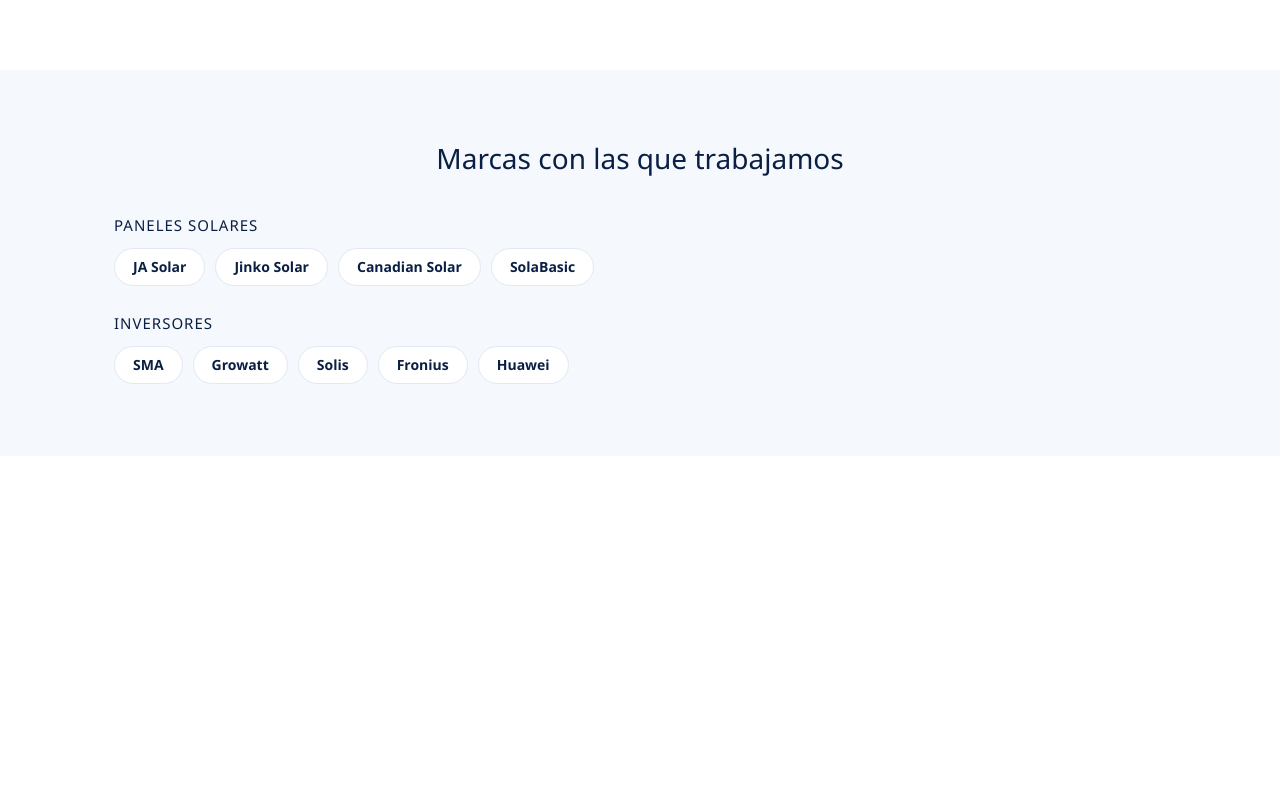
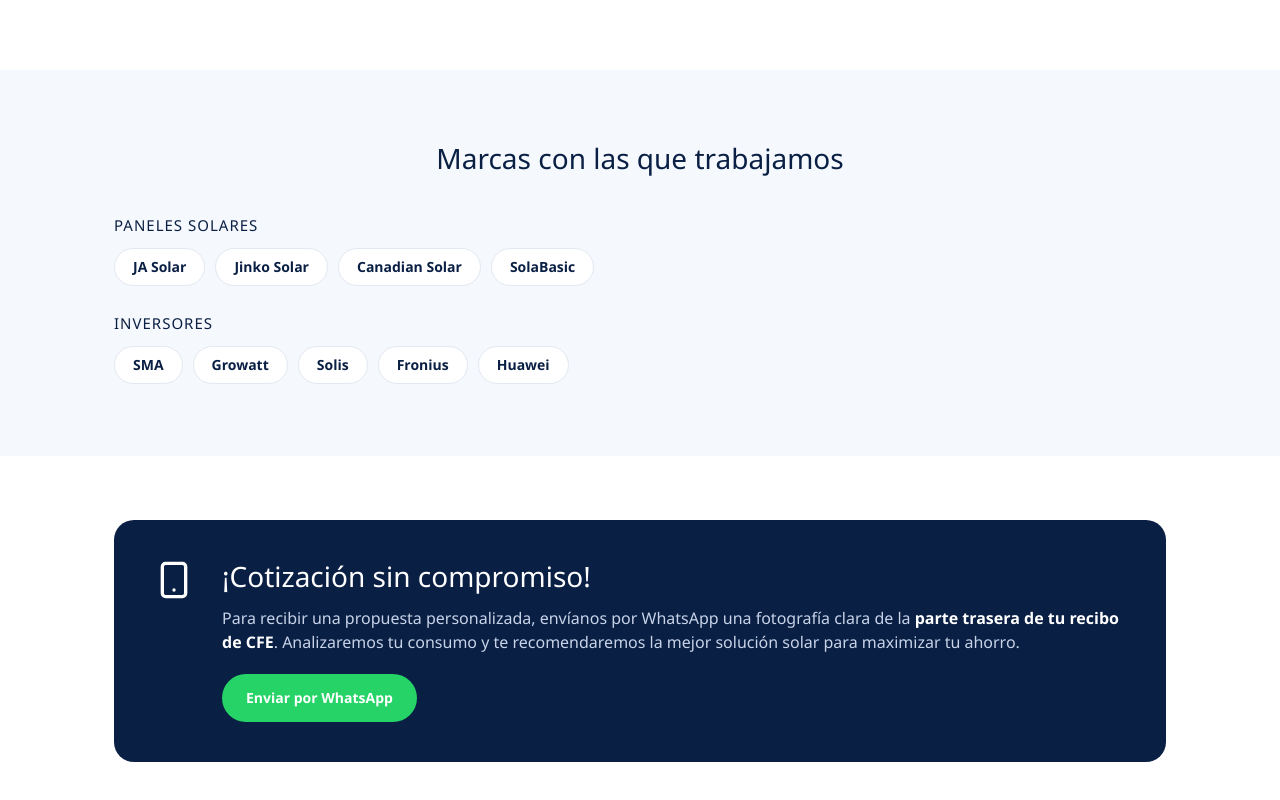
Before and after one commit to gabobarrera00/regios-solutions, a React (Vite) app: page / in a window 1280 px wide. Shown: the part 1116-1916 px from the top of the page. Before the commit the page ends 1572 px from the top, so only its background shows below. Built offline with nearby package versions, Linux system fonts and the light colour scheme; the HTML template or start-up script is replaced by a standard one.

Commit message:
feat: add Cotiza component

```diff
--- a/src/App.tsx
+++ b/src/App.tsx
@@ -3,6 +3,7 @@
 import Beneficios from "./components/Beneficios";
 import Servicios from "./components/Servicios";
 import Marcas from "./components/Marcas";
+import Cotiza from "./components/Cotiza";
 
 export default function App() {
   return (
@@ -13,6 +14,7 @@
         <Beneficios />
         <Servicios />
         <Marcas />
+        <Cotiza />
       </main>
     </div>
   );
--- /dev/null
+++ b/src/components/Cotiza.tsx
@@ -0,0 +1,33 @@
+import { Smartphone } from "lucide-react";
+
+export default function Cotiza() {
+  return (
+    <section id="cotiza" className="py-16">
+      <div className="max-w-[1100px] mx-auto px-6">
+        <div className="flex flex-col md:flex-row items-start gap-7 bg-brand-navy text-white rounded-[16px] md:rounded-[20px] p-7 md:p-10">
+          <Smartphone className="w-10 h-10 text-white shrink-0" />
+          <div>
+            <h2 className="text-left text-white mb-3 text-[28px]">
+              ¡Cotización sin compromiso!
+            </h2>
+            <p className="text-[#c7d3e8] mb-5">
+              Para recibir una propuesta personalizada, envíanos por WhatsApp una
+              fotografía clara de la{" "}
+              <strong className="text-white">parte trasera de tu recibo de CFE</strong>.
+              Analizaremos tu consumo y te recomendaremos la mejor solución solar para
+              maximizar tu ahorro.
+            </p>
+            <a
+              href="https://wa.me/528112095779"
+              target="_blank"
+              rel="noopener"
+              className="inline-block px-[22px] py-3 rounded-full font-bold text-sm border-2 border-transparent transition-transform hover:-translate-y-px bg-[#25d366] text-white hover:shadow-[0_8px_20px_rgba(37,211,102,0.35)]"
+            >
+              Enviar por WhatsApp
+            </a>
+          </div>
+        </div>
+      </div>
+    </section>
+  );
+}
```
